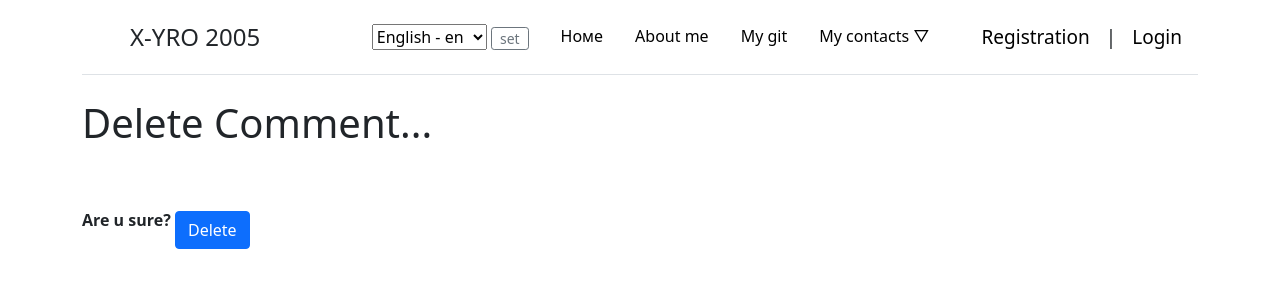
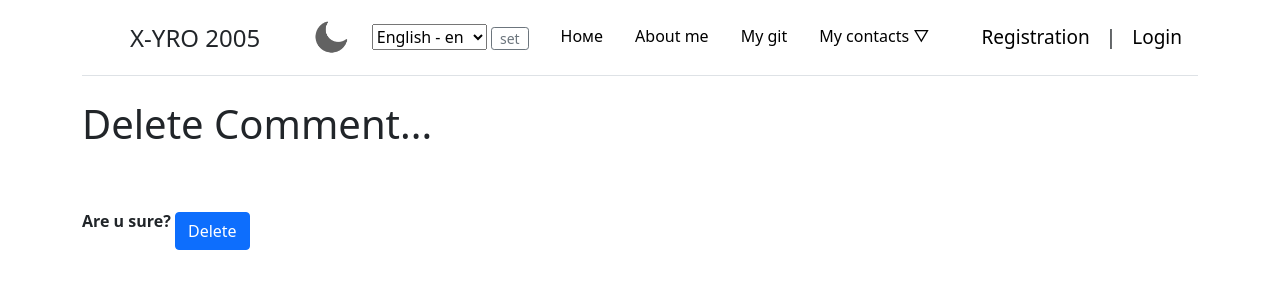
Before and after one commit to Adel5002/WebPortfolio, a Django app: page /project/comment/42/delete in a window 1280 px wide. Shown: the top 300 px of the page. Run offline with Django 4.2, Linux system fonts and the light colour scheme; data comes from the database, SQL or seed files in the repository.

Commit message:
Dark mode realisation

```diff
--- a/WebPortfolioApp/templates/WebPortfolioApp/base.html
+++ b/WebPortfolioApp/templates/WebPortfolioApp/base.html
@@ -21,6 +21,9 @@
               </a>
 
               <ul class="nav nav-pills">
+                <li class="nav-item">
+                    <button class="theme-button" id="toggleThemeBtn"><img class="theme-icon" id="icon" src="{% static 'images/moon.png' %}"></button>
+                </li>
                 <li class="nav-item">
                         <form class="nav-link" action="{% url 'set_language' %}" method="POST"> {% csrf_token %} <!-- Не забываем по csrf_token для POST запросов -->
                             <input type="hidden" name="next" value="{{ redirect_to }}">
@@ -86,6 +89,8 @@
 </nav>
 {% endif %}
 
+<script src="{% static 'js/scripts.js' %}"></script>
+
 <!--{% block js %}-->
 <!--    <script src="https://ajax.googleapis.com/ajax/libs/jquery/3.6.3/jquery.min.js"></script>-->
 <!--    <script src="https://cdn.jsdelivr.net/npm/bootstrap@5.0.2/dist/js/bootstrap.bundle.min.js" integrity="sha384-MrcW6ZMFYlzcLA8Nl+NtUVF0sA7MsXsP1UyJoMp4YLEuNSfAP+JcXn/tWtIaxVXM" crossorigin="anonymous"></script>-->
--- a/static/css/style.css
+++ b/static/css/style.css
@@ -81,3 +81,28 @@ img.detail-img {
     max-width: 1000px;
     border-radius: 10px;
 }
+
+
+.theme-icon {
+    width: 40px;
+    cursor: pointer;
+
+}
+
+
+#toggleThemeBtn {
+    background: rgba(0, 0, 0, 0);
+    border: none;
+}
+
+
+body.dark {
+    background: #222222;
+    color: #ffffff;
+}
+body.dark .nav-link {
+    color: white;
+}
+body.dark span {
+    color: white;
+}
--- /dev/null
+++ b/static/js/scripts.js
@@ -0,0 +1,19 @@
+let icon = document.getElementById("icon")
+
+if (!localStorage.theme) localStorage.theme = "light"
+document.body.className = localStorage.theme
+if(document.body.classList.contains("dark")) {
+        icon.src = "/static/images/sun.png";
+    }else{
+        icon.src = "/static/images/moon.png";
+    }
+
+toggleThemeBtn.onclick = () => {
+    document.body.classList.toggle("dark")
+    if(document.body.classList.contains("dark")) {
+        icon.src = "/static/images/sun.png";
+    }else{
+        icon.src = "/static/images/moon.png";
+    }
+    localStorage.theme = document.body.className || "light"
+}
```
Also changed, not shown: static/images/moon.png (added), static/images/sun.png (added).
